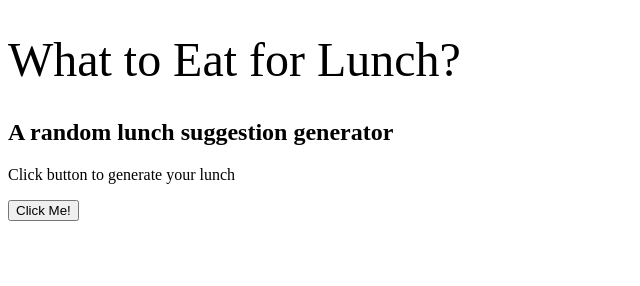
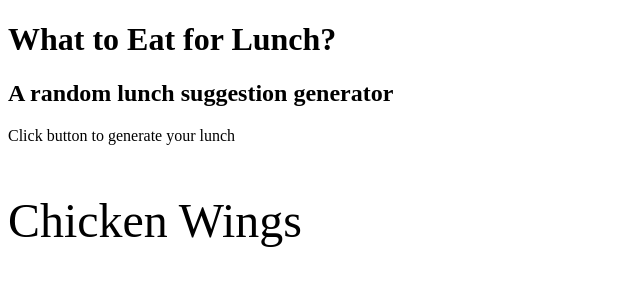
Before and after one commit to kmknisely/m6-hw6-knisely-kenney, a plain HTML site: page index.html in a window 1280 px wide. Both pictures are taken after a click on the button "Click Me!". Shown: the whole page, without its empty margins (0-640 px from the left). Drawn offline with Linux system fonts and the light colour scheme.

Commit message:
Add JS to create the lunch generator

```diff
--- a/main.css
+++ b/main.css
@@ -1,8 +1,3 @@
-h1{
-  font-weight: 100;
-}
-
-
 .big-and-bold {
   font-size: 48px;
   font-weight: 400;
--- a/main.js
+++ b/main.js
@@ -1,8 +1,35 @@
 var button = document.getElementsByTagName('button')[0];
 var myHeading = document.getElementsByTagName('h1')[0];
 
+var ourRandomLunchItem = document.createElement('p');
+var lunchItemWrapper = document.getElementById('generator-results');
+lunchItemWrapper.appendChild(ourRandomLunchItem);
+
+var placeholderText = document.createTextNode('');
+ourRandomLunchItem.appendChild(placeholderText);
+
+var lunchItems = [
+  'Mexican Food',
+  'Sushi',
+  'Chicken Wings',
+  'Pizza',
+  'Greek Food',
+  'Subs or Sandwhiches',
+  'Ramen',
+  'Pasta',
+  'Chinese Food',
+  'Salad',
+  'Charcuterie',
+  'Burger',
+];
+
 var myFunction = function() {
-  myHeading.classList.add('big-and-bold')
+  lunchItems.sort(function(a, b){return 0.5 - Math.random()});
+  var ourRandomLunchItemFiller = document.createTextNode(lunchItems[0]);
+  ourRandomLunchItem.appendChild(ourRandomLunchItemFiller);
+  var ourButtonSection = document.getElementById('generator-button');
+  ourButtonSection.removeChild(button);
+  ourRandomLunchItem.classList.add('big-and-bold');
 
 };
 
```
